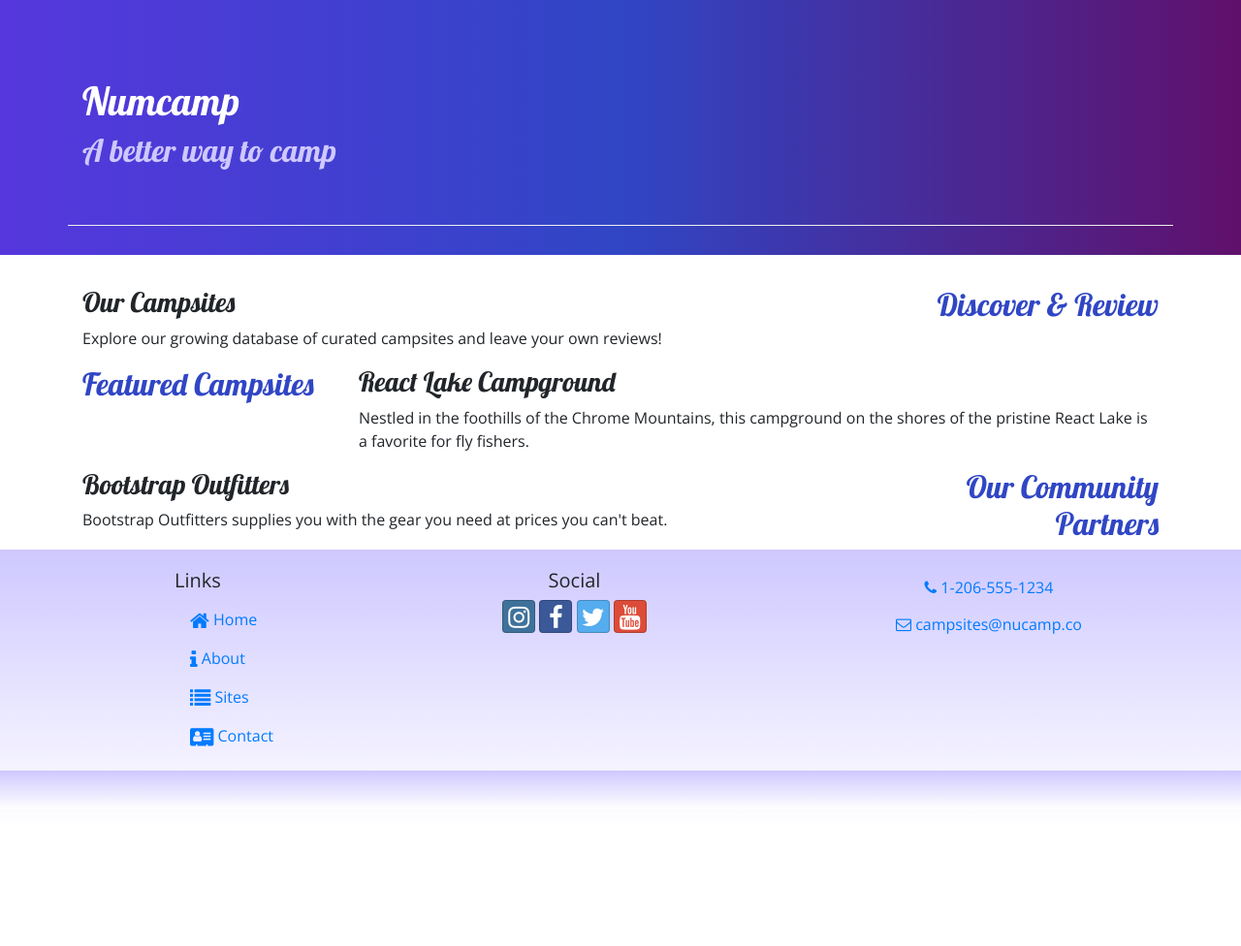
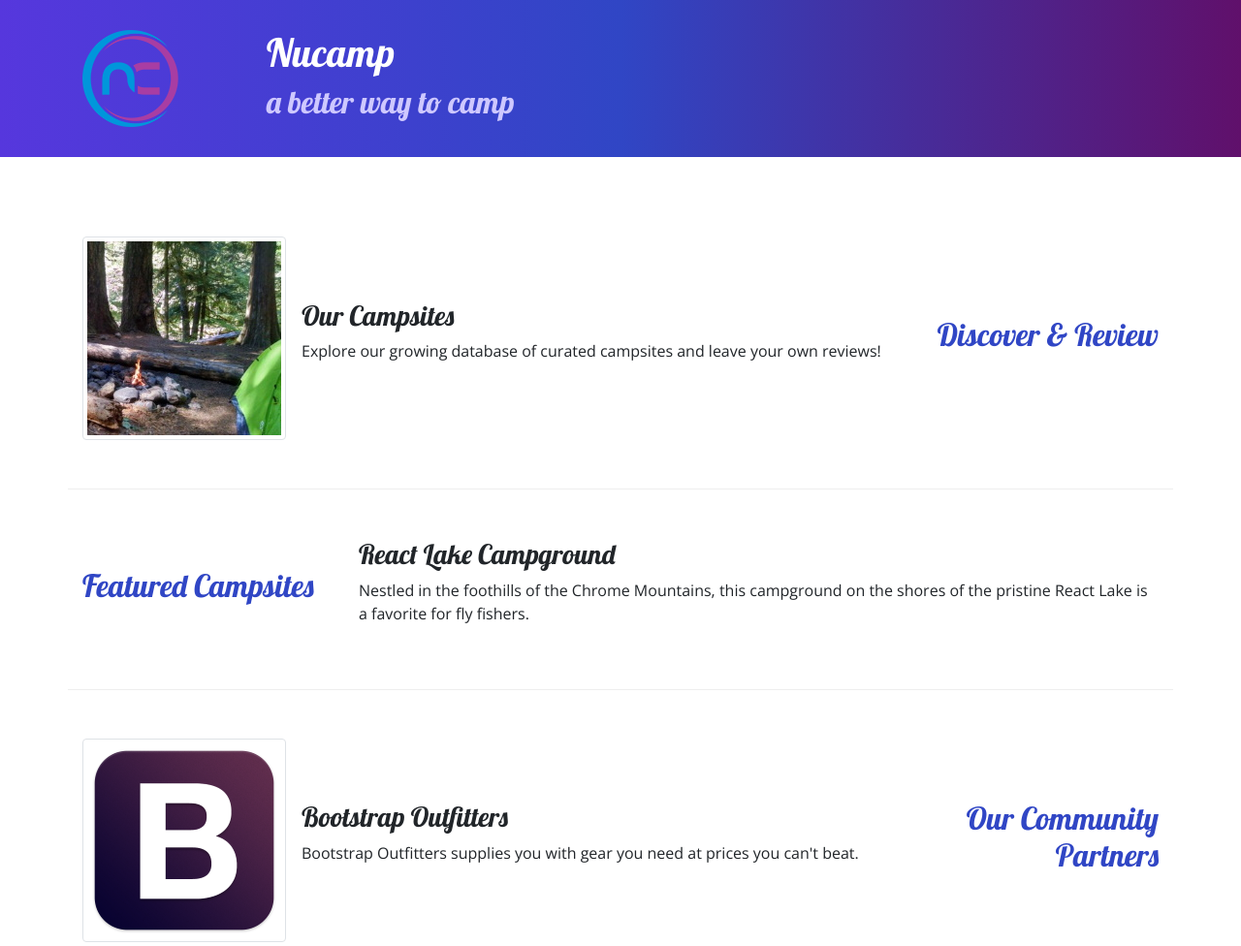
Before and after one commit to joshuakingen-commits/Bootstrap, a website: page index.html in a window 1280 px wide. Shown: the top 976 px of the page at 97% size. Before the commit the page ends 855 px from the top, so only its background shows below. Drawn offline with nearby package versions, Linux system fonts and the light colour scheme.

Commit message:
Images and Media

```diff
--- a/index.html
+++ b/index.html
@@ -11,105 +11,85 @@
 
       <!-- Additional CSS must be placed after Bootstrap CSS -->
     <link rel="stylesheet" href="node_modules/font-awesome/css/font-awesome.min.css" />
-     <link rel="stylesheet" href="https://fonts.googleapis.com/css?family=Lobster|Open+Sans" />
     <link rel="stylesheet" href="css/styles.css" />
     <link rel="stylesheet" href="node_modules/bootstrap-social/bootstrap-social.css" />
+    <link rel="stylesheet" href="https://fonts.googleapis.com/css?family=Lobster|Open+Sans" />
 
     <title>NuCamp: A Better Way To Camp</title>
-    <style>
-body {
-    font-family: "Open Sans", sans-serif;
-}
-
-h1, h2, h3 {
-    font-family: "Lobster", cursive;
-}
-
-h2 {
-    color: #3046C5;
-}
-
-header h2 {
-    color: #CEC8FF;
-}
-
-footer {
-    background-image: linear-gradient(#CEC8FF, white);
-    padding: 20px 0;
-}
-
-.jumbotron {
-    padding: 30px;
-    background-image: linear-gradient(to right, #5637DD, #3046C5, #60106B);
-    color: white;
-}
-
-.row-content {
-    padding: 50px 0;
-    border-bottom: 1px ridge;
-    min-height: 200px;
-}
-
-    </style>
 </head>
-
 
 <body>
 
     <header class="jumbotron jumbotron-fluid">
         <div class="container">
+            <div class="row">
+                <div class="col-4 col-sm-3 col-md-2 align-self-center">
+                   <img src="img/logo.png" class="img-fluid" />
+                </div>
+                <div class="col">
+                    <h1>Nucamp</h1>
+                    <h2>a better way to camp</h2>
+                </div>
+            </div>
+        </div>
+    </header>
+
+    <div class="container">
         <div class="row row-content align-items-center">
-                <div class="col">
-                    <h1>Numcamp</h1>
-                    <h2>A better way to camp</h2>
-    </header>
-    <div class="container">
-        <div class="row">
          <div class="col-sm-4 order-sm-last col-md-3">
                 <h2 class="text-sm-right">Discover & Review</h2>
             </div>
             <div class="col">
+                <div class="media">
+                    <img class="d-flex mr-3 img-thumbnail" src="img/breadcrumb-trail-thumb.jpg" alt="Breadcrumb Trail" />
+                    <div class="media-body align-self-center">
                         <h3>Our Campsites</h3>
-                <p>Explore our growing database of curated campsites and leave your own reviews!</p>
+                        <p class="d-none d-sm-block">Explore our growing database of curated campsites and leave your own reviews!</p>
+                    </div>
+                </div>
             </div>
         </div>
 
-        <div class="row">
+        <div class="row row-content align-items-center">
             <div class="col-sm-4 col-md-3">
                 <h2>Featured Campsites</h2>
             </div>
             <div class="col">
                 <h3>React Lake Campground</h3>
-                <p>Nestled in the foothills of the Chrome Mountains, this campground on the shores of the pristine React
-                    Lake is a favorite for fly fishers.</p>
+                <p>Nestled in the foothills of the Chrome Mountains, this campground on the shores of the pristine React Lake is a favorite for fly fishers.</p>
             </div>
         </div>
 
-        <div class="row">
+        <div class="row row-content align-items-center">
              <div class="col-sm-4 order-sm-last col-md-3">
                 <h2 class="text-sm-right">Our Community Partners</h2>
             </div>
-
             <div class="col">
+                <div class="media">
+                    <img class="d-flex mr-3 img-thumbnail" src="img/bootstrap-thumb.png" alt="Bootstrap Outfitters" />
+                    <div class="media-body align-self-center">
                         <h3>Bootstrap Outfitters</h3>
-                <p>Bootstrap Outfitters supplies you with the gear you need at prices you can't beat.</p>
+                        <p class="d-none d-sm-block">Bootstrap Outfitters supplies you with gear you need at prices you can't beat.</p>
+                    </div>
+                </div>
             </div>
         </div>
     </div>
 
+    <footer class="site-footer">
+        <div class="container">
+             <a class="navbar-brand" href="#"><img src="img/logo.png" height="30" width="30" /></a>
+            <button class="navbar-toggler" type="button" data-toggle="collapse" data-target="#nucampNavbar">
 
-
-    <footer>
-        <div class="container">
             <div class="row">
                 <div class="col-4 col-sm-2 offset-1">
                         <h5>Links</h5>
                     <ul class="list-unstyled">
-                       <li class="nav-item active"><a class="nav-link" href="contact"><i class="fa fa-home fa-lg"></i> Home</a></li>
+                        <li class="nav-item active"><a class="nav-link" href="#"><i class="fa fa-home fa-lg"></i> Home</a></li>
                 <li class="nav-item"><a class="nav-link" href="aboutus.html"><i class="fa fa-info fa-lg"></i> About</a></li>
-                <li class="nav-item"><a class="nav-link" href="contact"><i class="fa fa-list fa-lg"></i> Sites</a></li>
-                <li class="nav-item"><a class="nav-link" href="contact"><i class="fa fa-address-card fa-lg"></i> Contact</a></li>
-
+                <li class="nav-item"><a class="nav-link" href="#"><i class="fa fa-list fa-lg"></i> Sites</a></li>
+                <li class="nav-item"><a class="nav-link" href="contactus.html"><i class="fa fa-address-card fa-lg"></i> Contact</a></li>
+                    </ul>
                 </div>
                  <div class="col-6 col-sm-5 text-center">
                     <h5>Social</h5>
@@ -117,16 +97,14 @@ footer {
                     <a class="btn btn-social-icon btn-facebook" href="http://facebook.com/"><i class="fa fa-facebook"></i></a>
                     <a class="btn btn-social-icon btn-twitter" href="http://twitter.com/"><i class="fa fa-twitter"></i></a>
                     <a class="btn btn-social-icon btn-google" href="http://youtube.com/"><i class="fa fa-youtube"></i></a>
-
 </div>
 <div class="col-sm-4 text-center">
                     <a role="button" class="btn btn-link" href="tel:+12065551234"><i class="fa fa-phone"></i> 1-206-555-1234</a><br />
                     <a role="button" class="btn btn-link" href="mailto:campsites@nucamp.co"><i class="fa fa-envelope-o"></i> campsites@nucamp.co</a>
                 </div>
-
            </div>
         </div>
-    <footer class="site-footer">
+    </footer>
 
     <!-- jQuery must come first, then Popper.js, then the Bootstrap JavaScript plugins.-->
     <script src="node_modules/jquery/dist/jquery.slim.min.js"></script>
@@ -135,4 +113,5 @@ footer {
 
 </body>
 
+
 </html>
```
Also changed, not shown: aboutus.html (+32 -23 lines), contactus.html (+34 -24 lines), img/bootstrap-thumb.png (added), img/breadcrumb-trail-thumb.jpg (added), img/breadcrumb-trail.jpg (added), img/chrome-river-thumb.jpg (added), img/chrome-river.jpg (added), img/logo.png (added), img/react-lake-thumb.jpg (added), img/react-lake.jpg (added). Lines whose indentation alone changed are shown as unchanged.
